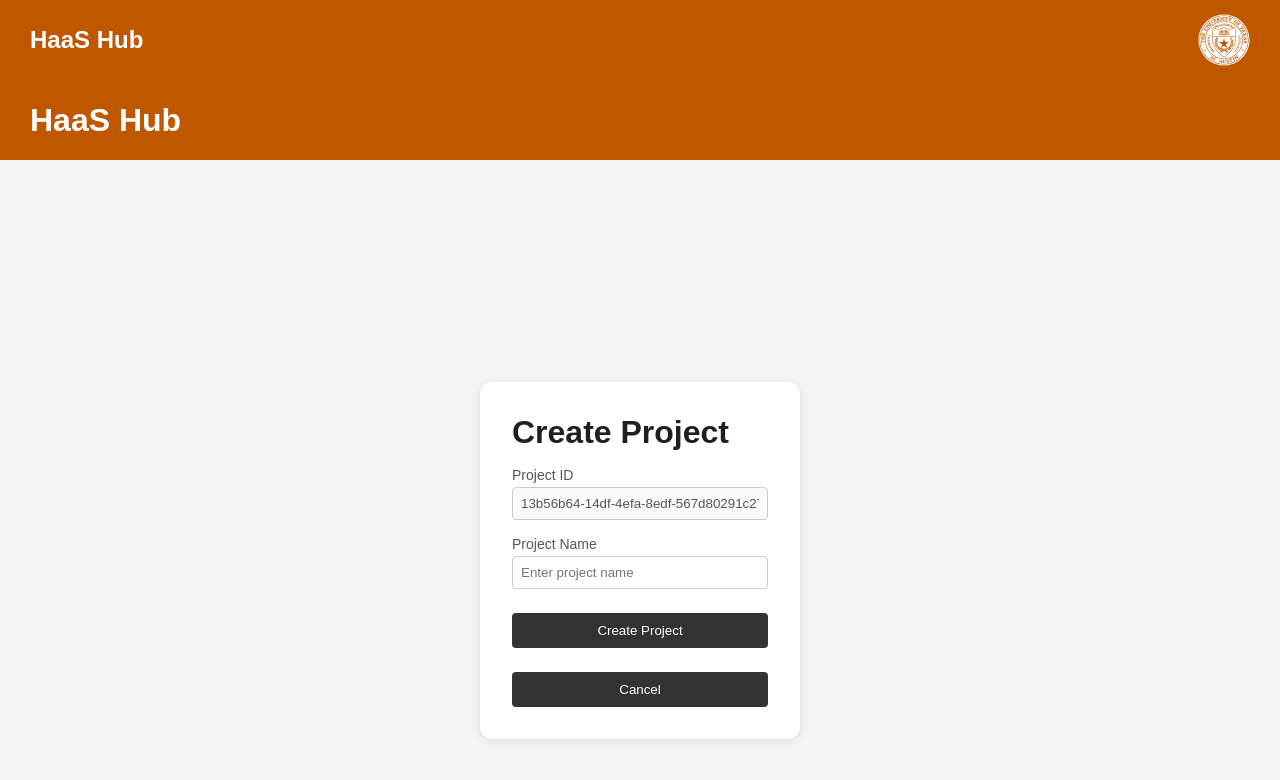
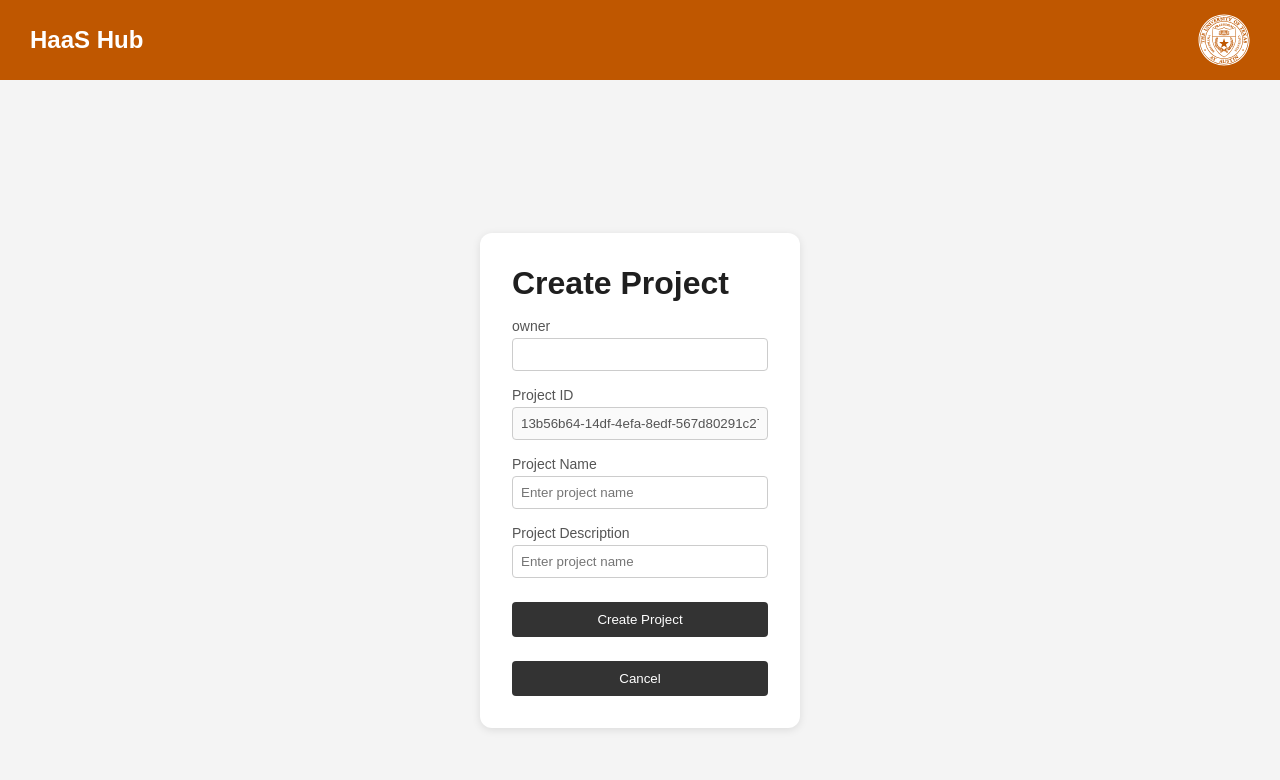
Before and after one commit to ZWaldbusser/APADTeam1, a React (Vite) app in the folder client/: page /createproject in a window 1280 px wide. Shown: the top 780 px of the page. Built offline with nearby package versions, Linux system fonts and the light colour scheme.

Commit message:
Basic Project Creation Communication
owner variable will change as commented.

```diff
--- a/client/src/App.jsx
+++ b/client/src/App.jsx
@@ -16,12 +16,12 @@ function App() {
 
       <Routes>
         <Route path="/" element={<AuthEntryPage />} />
-        <Route path="/login" element={<Login />} />
-        <Route path="/register" element={<CreateUser />} />
+        <Route path="/login" element={<Login />} /> {/*Communicating with DB*/}
+        <Route path="/register" element={<CreateUser />} /> {/*Communicating with DB*/}
         <Route path="/projects" element={<ProjectOverview />} />
         <Route path="/forgotpassword" element={<ForgotPassword />} />
         <Route path="/userportal" element={<UserPortal />} />
-        <Route path="/createproject" element={<CreateProject />} />
+        <Route path="/createproject" element={<CreateProject />} /> {/*Communicating with DB*/}
         <Route path="/joinproject" element={<JoinProject />} />
       </Routes>
     </BrowserRouter>
--- a/client/src/pages/CreateProject.jsx
+++ b/client/src/pages/CreateProject.jsx
@@ -4,18 +4,24 @@ import { useNavigate } from "react-router-dom";
 
 function CreateProject() {
   const [projectID] = useState(() => crypto.randomUUID());
+  const [owner, setOwner] = useState("");
   const [projectName, setProjectName] = useState("");
+  const [projectDesc, setProjectDesc] = useState("");
   const navigate = useNavigate();
 
   return (
     <div>
-      <header className="page-header">
-        <h1>HaaS Hub</h1>
-      </header>
 
     <main className="login-page">
     <div className="login-box">
       <h1>Create Project</h1>
+
+      <label>owner</label>
+      <input
+        type="text"
+        value={owner}
+        onChange={(e) => setOwner(e.target.value)}
+      />
 
       <label>Project ID</label>
       <input
@@ -32,9 +38,31 @@ function CreateProject() {
         value={projectName}
         onChange={(e) => setProjectName(e.target.value)}
       />
+      <label>Project Description</label>
+      <input
+        type="text"
+        placeholder="Enter project name"
+        value={projectDesc}
+        onChange={(e) => setProjectDesc(e.target.value)}
+      />
 
-      <button onClick={() => console.log({ projectID, name: projectName, itemsChecked: 0 })}> Create Project
+      <button onClick={async () =>{
+        try {
+          const response = await window.fetch('/api/projects', {
+            method: 'POST',
+            headers: {'Content-Type': 'application/json'},
+            /*owner will later result from the login token*/
+            body: JSON.stringify({owner: owner, projectID: projectID, name: projectName, description: projectDesc})
+          });
+          const data = await response.json();
+          console.log(data);
+        } catch (error){
+          console.error('Project creation failed. ', error);
+        }
+      }}> Create Project
       </button>
+
+
       <button onClick={() => navigate("/projects")}>Cancel
       </button>
     </div>
```
